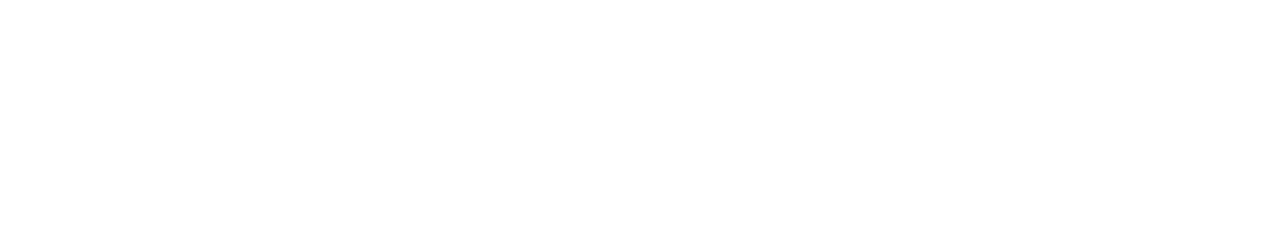
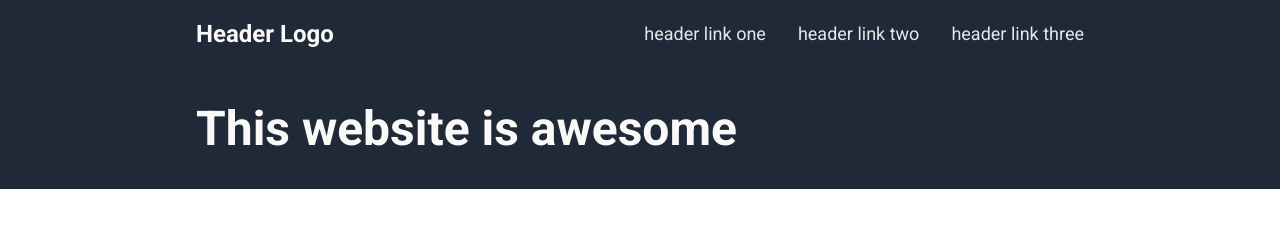
Before and after one commit to mikics/odin-landing-page, a plain HTML site: page index.html in a window 1280 px wide. Drawn offline with Linux system fonts and the light colour scheme.

Commit message:
Working on header

```diff
--- a/index.html
+++ b/index.html
@@ -4,34 +4,32 @@
     <meta charset="UTF-8">
     <meta http-equiv="X-UA-Compatible" content="IE=edge">
     <meta name="viewport" content="width=device-width, initial-scale=1.0">
+    <link rel="stylesheet" href="styles.css">
     <title>Document</title>
 </head>
 <body>
 
     <div class="top">
         <div class="header">
+            <h2 id="logo">
+                Header Logo
+            </h2>
 
+            <div id="links">
+                <ul>
+                    <li><a href="#">header link one</a></li>
+                    <li><a href="#">header link two</a></li>
+                    <li><a href="#">header link three</a></li>
+                </ul>
+            </div>
         </div>
-
         <div class="content">
-
+            <h1 id="awesome">
+                This website is awesome
+            </h1>
         </div>
-    </div>
-
-    <div class="random">
 
     </div>
 
-    <div class="quote">
-
-    </div>
-
-    <div class="signup">
-
-    </div>
-
-    <div class="footer">
-
-    </div>
 </body>
 </html>
--- a/styles.css
+++ b/styles.css
@@ -1,27 +1,47 @@
+@import url('https://fonts.googleapis.com/css2?family=Roboto:wght@400;700&display=swap');
+
+body {
+    font-family: Roboto, sans-serif;
+    margin: 0;
+}
+
 .top {
-
+    background-color: #1f2937;
+    padding: 0px 196px;
+    display: flex;
+    flex-direction: column;
 }
 
 .header {
+    display: flex;
+    align-items: center;
+    justify-content: space-between;
 
 }
-
-.content {
-
+#logo {
+    font-size: 24px;
+    color: #f9faf8;
 }
 
-.random {
-
+#awesome {
+    font-size: 48px;
+    font-weight: extra-bold;
+    color: #f9faf8;
+}
+.footer {
+    background-color: #1f2937;
 }
 
-.quote {
-
+ul {
+    list-style-type: none;
+    margin: 0;
+    padding: 0;
+    display: flex;
+    gap: 32px;
 }
 
-.signup {
-
+a {
+    text-decoration: none;
+    font-size: 18px;
+    color: #e5e7eb;
 }
-
-.footer {
-
-}
```
Also changed, not shown: 1 other file.
